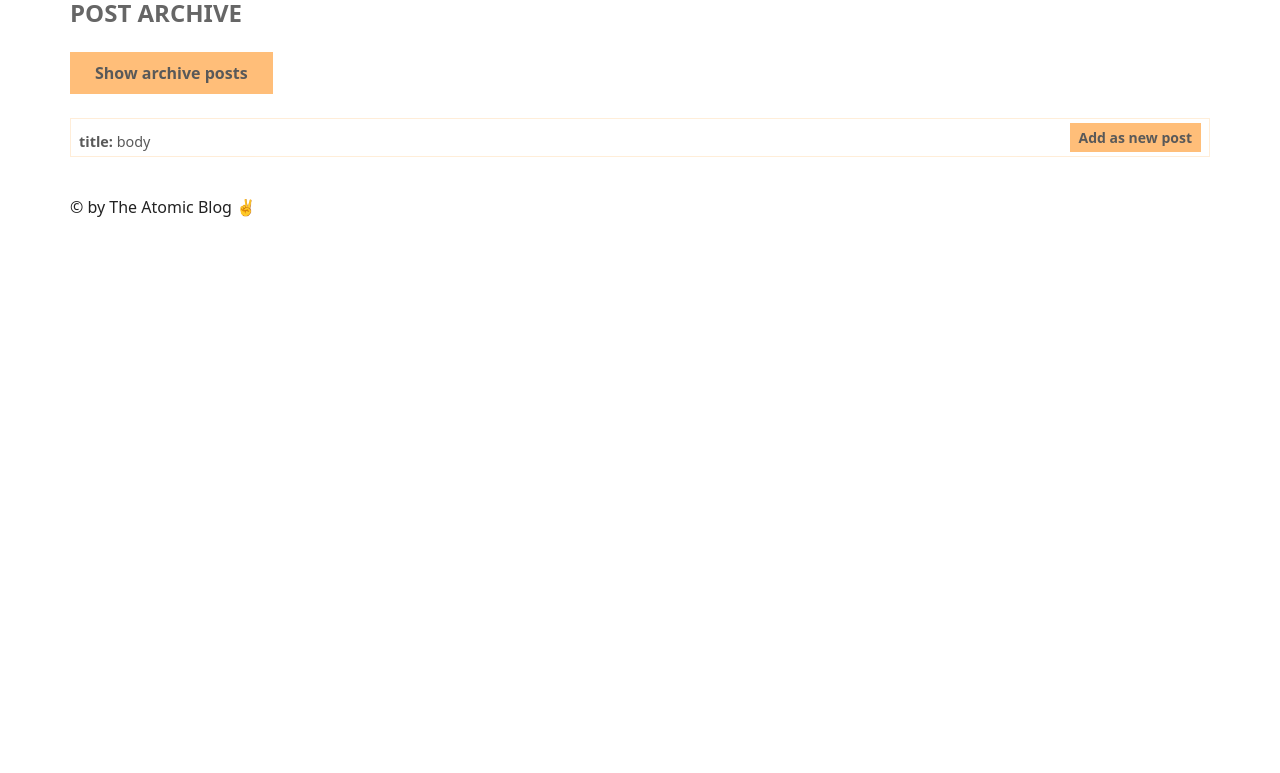
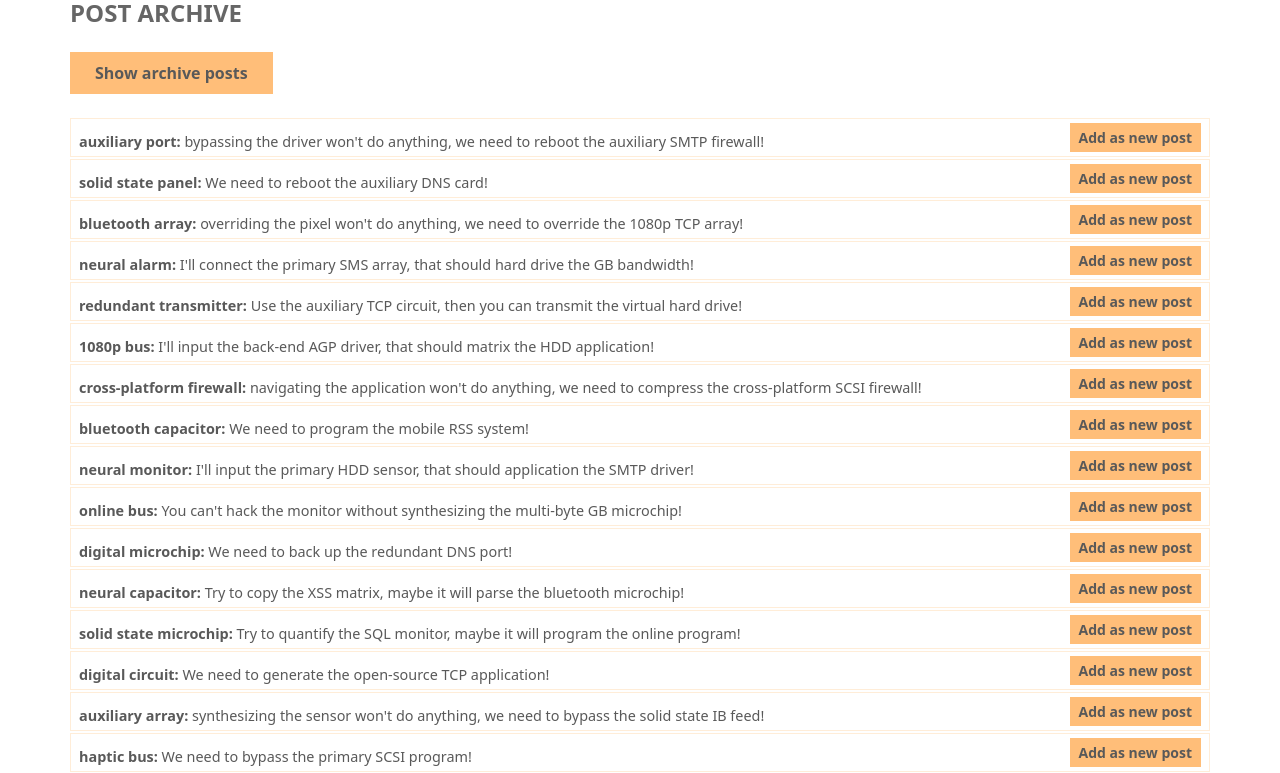
Before and after one commit to karemahamdy/Atomic-blog, a React (Create React App) app: page / in a window 1280 px wide. Shown: the part 1659-2432 px from the top of the page. Before the commit the page ends 1908 px from the top, so only its background shows below. Built offline with nearby package versions, Linux system fonts and the light colour scheme.

Commit message:
feat: addarchive posts

```diff
--- a/src/App.js
+++ b/src/App.js
@@ -31,7 +31,7 @@ function App() {
       <main>
         <Form onAddPost={handleAddPost} />
         <List posts={posts} />
-        <Archive />
+        <Archive onAddPost={handleAddPost} />
       </main>
 
       <Footer />
@@ -97,6 +97,9 @@ function List({ posts }) {
 }
 
 function Archive() {
+  const [posts] = useState(() =>
+    Array.from({ length: 30 }, () => createRandomPosts())
+  );
   return (
     <aside>
       <h2>Post archive</h2>
@@ -104,13 +107,15 @@ function Archive() {
         Show archive posts
       </button>
       <ul>
-        <li>
-          <p>
-            <strong>title:</strong> body
-          </p>
-          <button>Add as new post</button>
-        </li>
-      </ul>
+          {posts.map((post, i) => (
+            <li key={i}>
+              <p>
+                <strong>{post.title}:</strong> {post.body}
+              </p>
+              <button >Add as new post</button>
+            </li>
+          ))}
+        </ul>
     </aside>
 
   )
```
